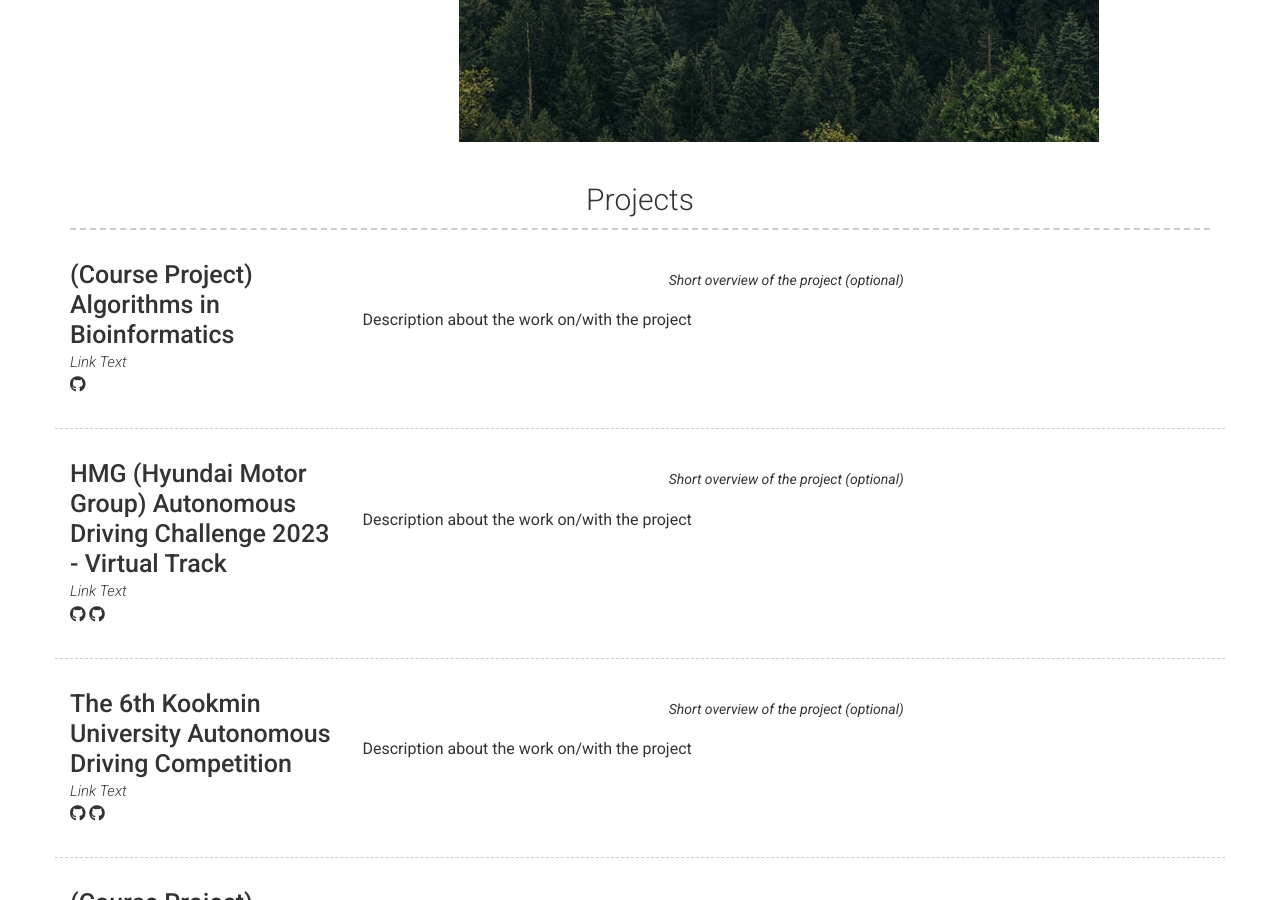
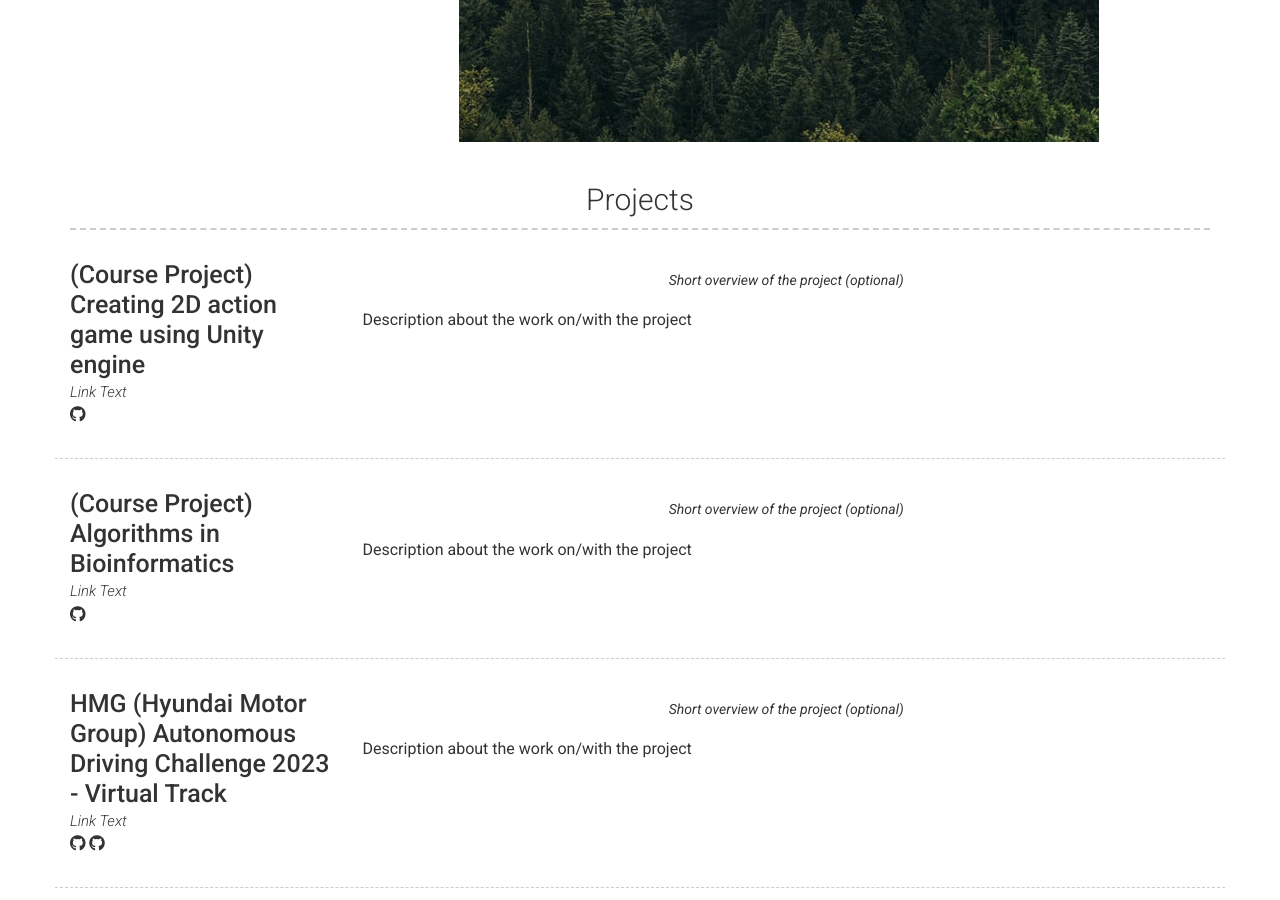
Before and after one commit to Paralies/Paralies_Resume, a Jekyll site: the page built from index.md, in a window 1280 px wide and 900 px high, scrolled down 723 px. Built offline with Jekyll 4.4.1, drawn with Linux system fonts in a browser that asks for light colours; nearby versions of some CDN libraries.

Commit message:
[TEST] Modify urls again

```diff
--- a/_config.yml
+++ b/_config.yml
@@ -68,13 +68,27 @@ content:
       - layout: left
         border: weak  # Value of `weak` will display a weak border below this item. # Any
                       # other value (or no value) means no border will be displayed
+        title: (Course Project) Creating 2D action game using Unity engine
+        link: Link to project (eg. sproogen.github.io/modern-resume-theme)(optional)
+        link_text: Link Text
+        additional_links:
+          - title: Link to bioinformatics project
+            icon: fab fa-github
+            url: Paralies/Bioinformatics-project-gene-prediction
+        quote: >
+          Short overview of the project (optional)
+        description: | # this will include new lines to allow paragraphs
+          Description about the work on/with the project
+      - layout: left
+        border: weak  # Value of `weak` will display a weak border below this item. # Any
+                      # other value (or no value) means no border will be displayed
         title: (Course Project) Algorithms in Bioinformatics
         link: Link to project (eg. sproogen.github.io/modern-resume-theme)(optional)
         link_text: Link Text
         additional_links:
           - title: Link to bioinformatics project
             icon: fab fa-github
-            url: Paralies/Bioinformatics-project-gene-prediction
+            url: https://github.com/Paralies/Bioinformatics-project-gene-prediction
         quote: >
           Short overview of the project (optional)
         description: | # this will include new lines to allow paragraphs
```
